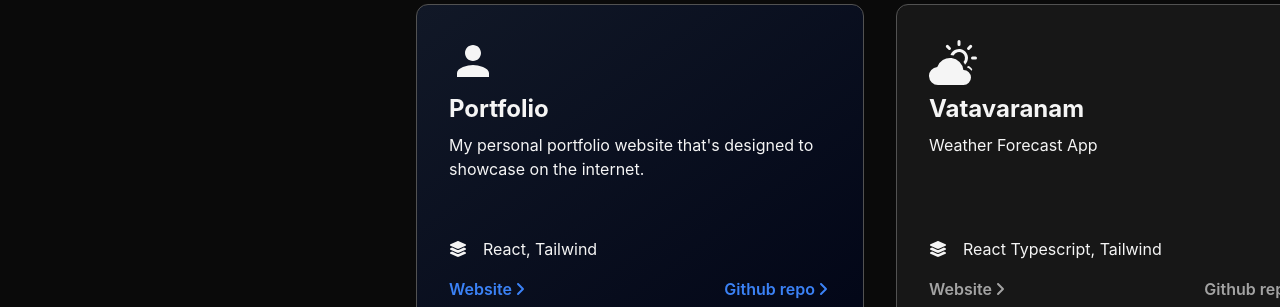
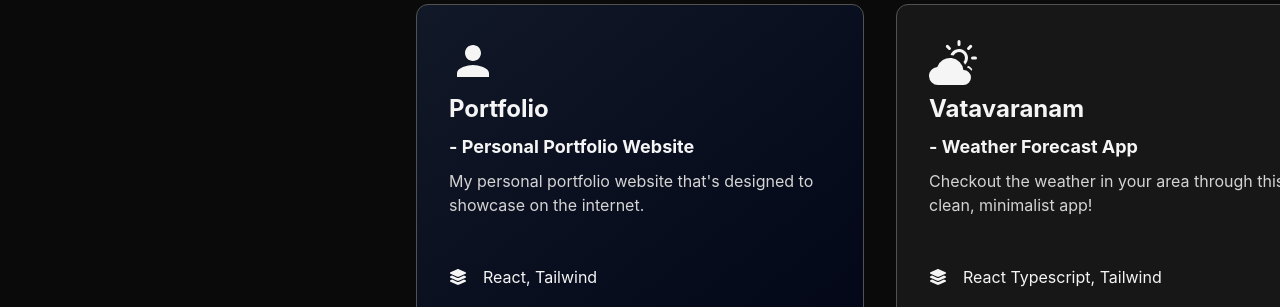
Before and after one commit to yogesh-ch-ss/PortfolioWebsite, a React (Create React App) app in the folder portfolio/: page / in a window 1280 px wide. Shown: the part 2160-2467 px from the top of the page. Built offline with nearby package versions, Linux system fonts and the light colour scheme; the HTML template or start-up script is replaced by a standard one.

Commit message:
updating links

```diff
--- a/portfolio/src/components/About.jsx
+++ b/portfolio/src/components/About.jsx
@@ -5,7 +5,7 @@
   return (
     <div
       name="about"
-      // className="w-full py-24 text-neutral-100 bg-gradient-to-br from-gray-900 to-gray-800"
+      // className="w-full py-24 text-neutral-100 bg-gradient-to-b from-slate-900 to-black"
       className="w-full py-24 text-neutral-100 bg-neutral-900"
     >
       <div className="flex flex-col justify-center items-center w-full h-full">
--- a/portfolio/src/components/ProjectCard.jsx
+++ b/portfolio/src/components/ProjectCard.jsx
@@ -6,9 +6,10 @@
     <div
       className={`flex flex-col items-start justify-center mx-4 my-4 border-[1px] border-neutral-600 rounded-xl px-8 py-8 ${props.bg}`}
     >
-      <div className="text-5xl">{props.project.icon}</div>
-      <div className="font-bold text-2xl py-2">{props.project.name}</div>
-      <div className="text-start min-h-[6rem] h-auto">{props.project.description}</div>
+      <div className="text-start text-5xl">{props.project.icon}</div>
+      <div className="text-start font-bold text-2xl py-2">{props.project.name}</div>
+      <div className="text-start h-auto text-lg font-bold">{"- "}{props.project.about}</div>
+      <div className="py-2 text-start min-h-[6rem] h-auto text-neutral-300">{props.project.description}</div>
       <div className="py-2 flex gap-4 items-center">
         <FaLayerGroup className="text-lg" />
         {props.project.stack}
--- a/portfolio/src/components/Projects.jsx
+++ b/portfolio/src/components/Projects.jsx
@@ -4,6 +4,8 @@
 import { MdPerson } from "react-icons/md";
 import { BsCloudSunFill } from "react-icons/bs";
 import { TbCameraPin } from "react-icons/tb";
+import { FaDumbbell } from "react-icons/fa6";
+import { FaTwitter } from "react-icons/fa6";
 
 const activeCard = {
   // bg: "bg-gradient-to-br from-pink-600 via-fuchsia-800 to-violet-900 from-10% via-50%",
@@ -20,51 +22,66 @@
 };
 
 const listOfProjects = [
+  // {
+  //   id: 0,
+  //   name: "Template",
+  //   icon: <MdPerson />,
+  //   about: "Template About",
+  //   description: "Template Description",
+  //   stack: "React, Tailwind",
+  //   website: "https://www.youtube.com/",
+  //   github: "https://github.com/yogesh-ch-ss",
+  // },
   {
     id: 1,
     name: "Portfolio",
     icon: <MdPerson />,
+    about: "Personal Portfolio Website",
     description:
       "My personal portfolio website that's designed to showcase on the internet.",
     stack: "React, Tailwind",
-    website: "https://www.youtube.com/",
-    github: "github url",
+    website: "/",
+    github: "https://github.com/yogesh-ch-ss/PortfolioWebsite",
   },
   {
     id: 2,
     name: "Vatavaranam ",
     icon: <BsCloudSunFill />,
-    description: "Weather Forecast App",
+    about: "Weather Forecast App",
+    description: "Checkout the weather in your area through this clean, minimalist app!",
     stack: "React Typescript, Tailwind",
-    website: "https://www.youtube.com/",
-    github: "github url",
+    website: "https://vatavaranam.web.app/",
+    github: "https://github.com/yogesh-ch-ss/Vatavaranam",
   },
   {
     id: 3,
     name: "MesLieux",
     icon: <TbCameraPin />,
-    description: "Description of the project",
+    about: "Travel Photo App",
+    description: "Sign up and showcase your trip photos to the world!",
     stack: "MERN Stack",
     // website: "website url",
-    github: "github url",
+    github: "https://github.com/yogesh-ch-ss/MesLieux",
   },
   {
     id: 4,
-    name: "Project 4",
-    icon: <FaAmazon />,
-    description: "Description of the project",
-    stack: "Stack",
+    name: "Duanlian",
+    icon: <FaDumbbell />,
+    about: "Personal Workout Tracker",
+    description: "A simple web app to keeps a log of your exercises.",
+    stack: "MERN Stack",
     // website: "website url",
-    github: "github url",
+    github: "https://github.com/yogesh-ch-ss/Duanlian",
   },
   {
     id: 5,
-    name: "Project 5",
-    icon: <FaAmazon />,
-    description: "Description of the project",
-    stack: "Stack",
+    name: "Duanlian",
+    icon: <FaTwitter />,
+    about: "Clone of Twitter",
+    description: "A clone of twitter login and feeds page (currently known as X).",
+    stack: "MERN Stack",
     // website: "website url",
-    github: "github url",
+    github: "https://github.com/yogesh-ch-ss/Tweeter",
   },
 ];
 
```
Also changed, not shown: 2 other files (tests, documents, lock files or other folders).
